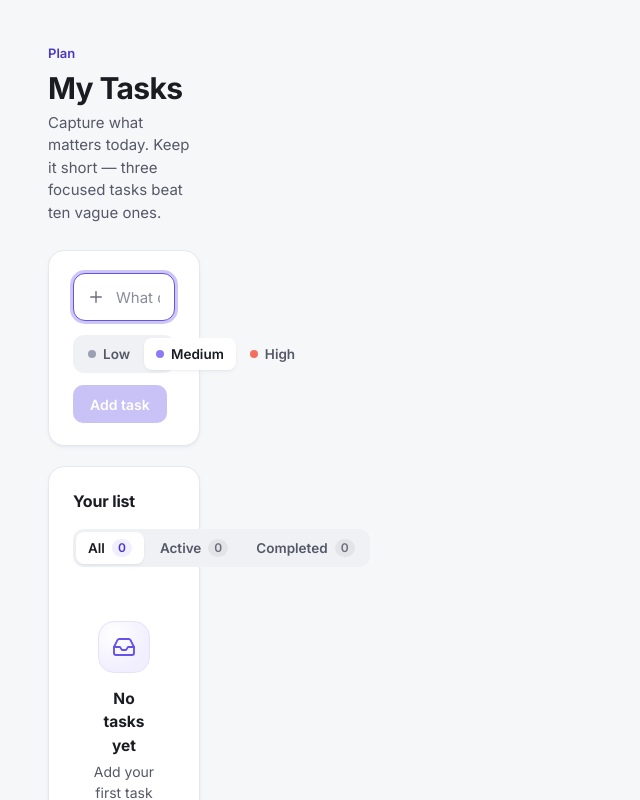
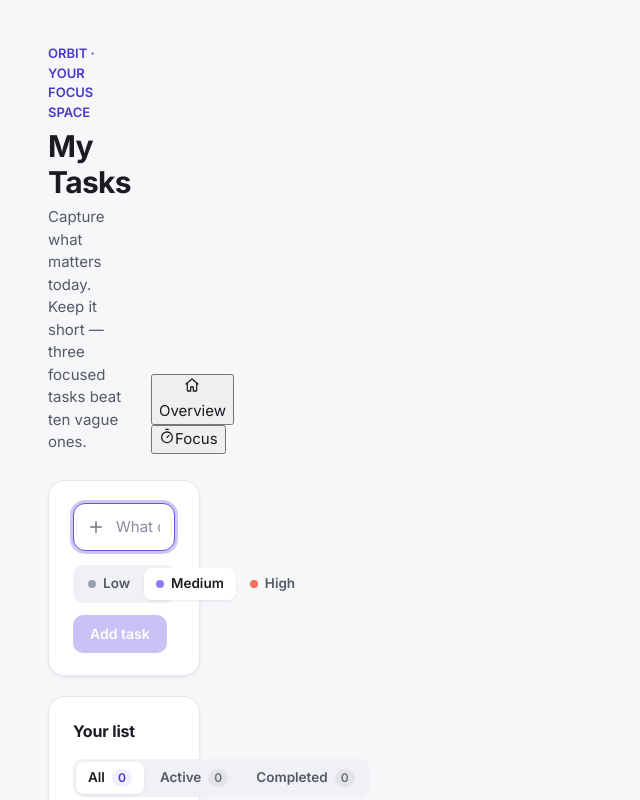
Before and after one commit to marjanghamkhar/orbit-focus-space, a React (Vite) app: page / in a window 1280 px wide. Shown: the top 800 px of the page, without its empty margins (0-640 px from the left). Built offline with nearby package versions, Linux system fonts and the light colour scheme.

Commit message:
Simplify Orbit navigation and make My Tasks the home page

```diff
--- a/src/pages/Tasks.tsx
+++ b/src/pages/Tasks.tsx
@@ -2,6 +2,8 @@ import { useState } from 'react';
 import { AddTaskForm } from '../components/AddTaskForm';
 import { EmptyState } from '../components/EmptyState';
 import { TaskItem } from '../components/TaskItem';
+import { Icon } from '../components/Icon';
+import { useUi } from '../state/UiContext';
 import { plural } from '../lib/time';
 import { sortTasks, useOrbit } from '../state/OrbitContext';
 
@@ -15,6 +17,7 @@ const FILTERS: { id: Filter; label: string }[] = [
 
 export function Tasks() {
   const { state } = useOrbit();
+  const { navigate } = useUi();
   const [filter, setFilter] = useState<Filter>('all');
 
   const counts = {
@@ -29,9 +32,9 @@ export function Tasks() {
 
   return (
     <div className="page page--tasks">
-      <header className="page-header">
+      <header className="page-header page-header--tasks">
         <div>
-          <p className="eyebrow">Plan</p>
+          <p className="eyebrow">ORBIT · YOUR FOCUS SPACE</p>
           <h1 id="page-title" tabIndex={-1}>
             My Tasks
           </h1>
@@ -41,6 +44,16 @@ export function Tasks() {
               : `${plural(counts.active, 'open task')} · ${counts.completed} completed`}
           </p>
         </div>
+        <nav className="workspace-links" aria-label="Explore Orbit">
+          <button type="button" className="workspace-link" onClick={() => navigate('today')}>
+            <Icon name="home" size={16} />
+            Overview
+          </button>
+          <button type="button" className="workspace-link workspace-link--accent" onClick={() => navigate('focus')}>
+            <Icon name="timer" size={16} />
+            Focus
+          </button>
+        </nav>
       </header>
 
       <section className="card card--flush-bottom" aria-label="Add a task">
```
